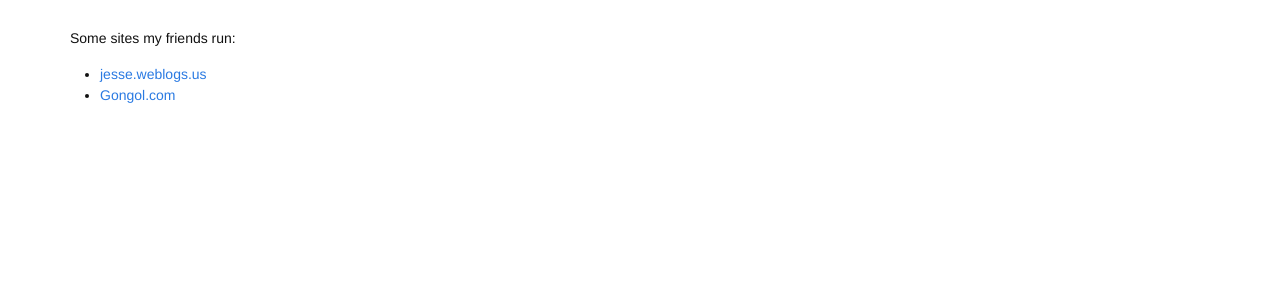
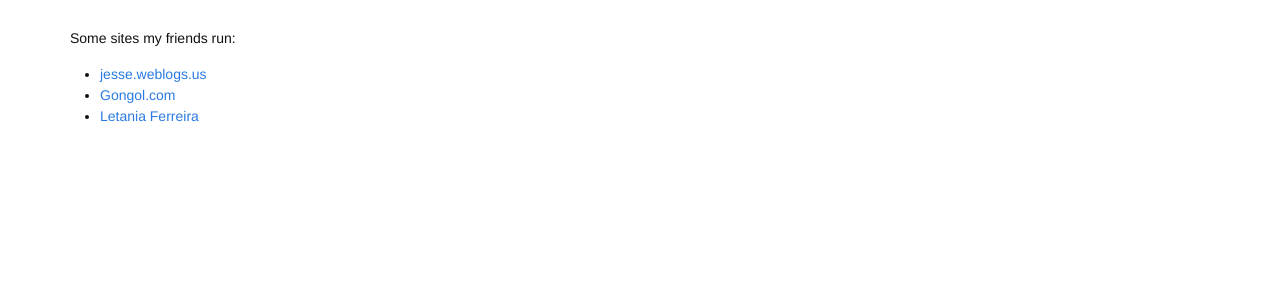
Before and after one commit to justinharringa/harringa.com, a Jekyll site: the page built from links/index.md, in a window 1280 px wide. Shown: the part 120-420 px from the top of the page. Built offline with Jekyll 4.4.1, drawn with Linux system fonts in a browser that asks for light colours; nearby versions of some CDN libraries.

Commit message:
Add Letania's page to my links

```diff
--- a/links/index.md
+++ b/links/index.md
@@ -9,3 +9,4 @@ Some sites my friends run:
 
 - [jesse.weblogs.us](http://jesse.weblogs.us/)
 - [Gongol.com](http://www.gongol.com)
+- [Letania Ferreira](http://www.letaniaferreira.com/)
```
